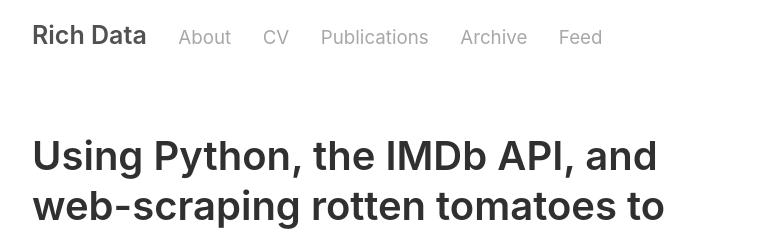
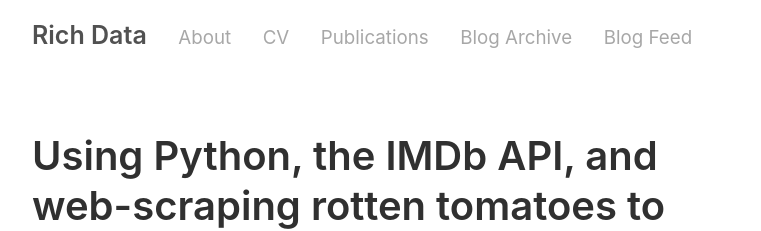
Before and after one commit to rikunert/rikunert.github.io, a Jekyll site: the page built from index.html, in a window 1280 px wide. Shown: the top 231 px of the page, without its empty margins (258-1019 px from the left). Built offline with Jekyll 4.4.1, drawn with Linux system fonts in a browser that asks for light colours; the list of posts is cut into pages by our own code; comment, search, counter and statistics services are not loaded.

Commit message:
restrict comments to blog posts and put them neatly in line

```diff
--- a/_config.yml
+++ b/_config.yml
@@ -32,10 +32,12 @@
   - jekyll-gist
 
 future:               true
+
 pages_list:
   About: '/about'
   CV: '/cv'
   Publications: '/publications'
-  Archive: '/archive'
-  Feed: '/atom.xml'
+  Blog Archive: '/archive'
+  Blog Feed: '/atom.xml'
+
 excerpt_separator: "<!--excerpt-->"
--- a/_layouts/default.html
+++ b/_layouts/default.html
@@ -40,8 +40,6 @@
      </script>
     {% endif %}
 
-    {% include comments.html %}
-
     {% include google_analytics.html %}
 
     <script id="dsq-count-scr" src="//rikunert-com.disqus.com/count.js" async></script>
--- a/_layouts/post.html
+++ b/_layouts/post.html
@@ -25,3 +25,5 @@
   </ul>
 </aside>
 {% endif %}
+
+{% include comments.html %}
```
Also changed, not shown: archive.md (+1 -1 lines).
